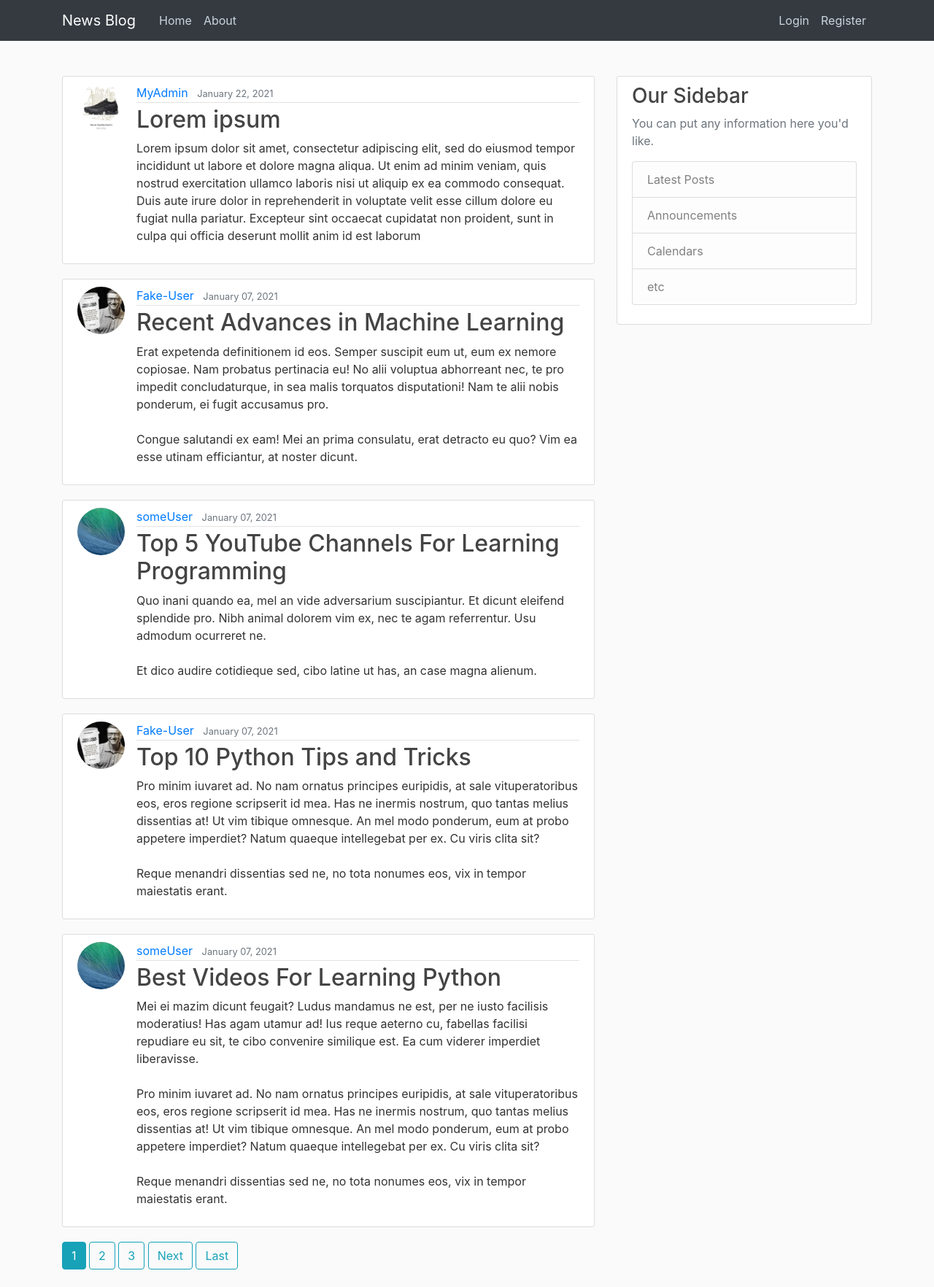
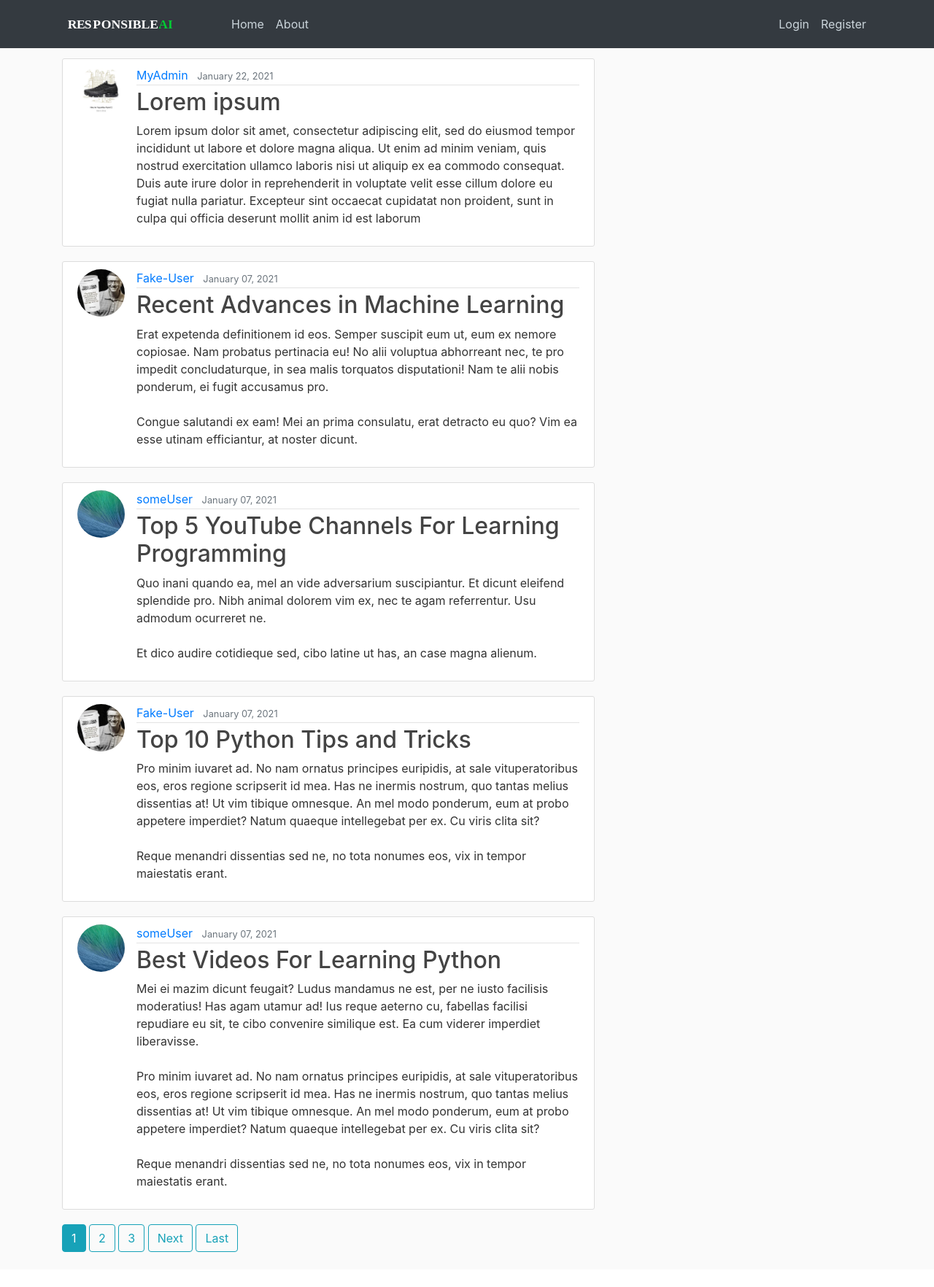
Before and after one commit to iyinolu/Full-Featured-Blog, a Django app: page / in a window 1280 px wide. Shown: the whole page at 73% size. After the commit the page ends 1716 px from the top, so only its background shows below. Run offline with Django 3.2, Linux system fonts and the light colour scheme; data comes from the database, SQL or seed files in the repository; both versions use the stored data as it was after the commit; some libraries are stand-ins or nearby versions.

Commit message:
add logo

```diff
--- a/blog/static/blog/main.css
+++ b/blog/static/blog/main.css
@@ -1,6 +1,7 @@
 body {
   background: #fafafa;
   color: #333333;
+  margin-top: 5rem;
 }
 
 h1, h2, h3, h4, h5, h6 {
@@ -92,16 +93,15 @@ a.article-title:hover {
   background-color: rgb(255, 204, 95);
 }
 
-.top-logo {
-  /* size: auto; */
-  height: auto;
-
-
+.logo-container {
+    width: 200px;
+    height:50px;
+    margin: 0;
+    display: auto;
 }
 
-
-.helloo {
-  background-color:black;
-  height: 500px;
-  width: auto;
+.logo-image {
+  max-width: 100%;
+  max-height: 100%;
+  height: 40px;
 }
--- a/blog/templates/blog/base.html
+++ b/blog/templates/blog/base.html
@@ -19,18 +19,10 @@
 
 </head>
 <body>
-	<!-- <div> -->
-		<!-- <img class='top-logo' height="100px" src="/media/responsibleai.png" alt=""> -->
-		<!-- <h1 class="top-logo display-5 pt-1 pb-1"> Word View </h1> -->
-		<!-- <p>Talk, Comment and Share</p>
-		<div class="helloo" > Hellooooo
-		</div> -->
-	<!-- </div> -->
-
-	<header class="site-header pb-5">
-	  <nav class="navbar navbar-expand-md navbar-dark bg-dark">
+	<header class="site-header">
+	  <nav class="navbar navbar-expand-md navbar-dark bg-dark fixed-top">
 	    <div class="container">
-	      <a class="navbar-brand mr-4" href="/">News Blog</a>
+		  <a class="navbar-brand mr-4 logo-container" href="/"><img class='logo-image' src="/media/responsibleai.svg" alt=""></a>
 	      <button class="navbar-toggler" type="button" data-toggle="collapse" data-target="#navbarToggle" aria-controls="navbarToggle" aria-expanded="false" aria-label="Toggle navigation">
 	      <span class="navbar-toggler-icon"></span>
 	      </button>
@@ -39,7 +31,7 @@
 				<a class="nav-item nav-link" href="{% url 'blog-home' %}">Home</a>
 				<a class="nav-item nav-link" href="{% url 'blog-about' %}">About</a>
 	        </div>
-	        <!-- Navbar Right Side -->
+
 	        <div class="navbar-nav">
 				{% if user.is_authenticated %}
 					<a class="nav-item nav-link" href='{% url "user-posts" user.profile.id %}'><img class="rounded-circle" width="30px" height="30px" src="{{ user.profile.image.url }}" alt=""></a>
@@ -68,7 +60,7 @@
 			{% endif %}
 			{% block content %}{% endblock %}
 	    	</div>
-	    	<div class="col-md-4">
+	    	<!-- <div class="col-md-4">
 		      <div class="content-section">
 		        <h3>Our Sidebar</h3>
 		        <p class="text-muted">You can put any information here you'd like.
@@ -80,7 +72,7 @@
 		          </ul>
 		        </p>
 		      </div>
-		    </div>
+		    </div> -->
 		 </div>
 	</main>
 
```
Also changed, not shown: db.sqlite3, media/responsibleai.png (deleted), media/responsibleai.svg (added).
